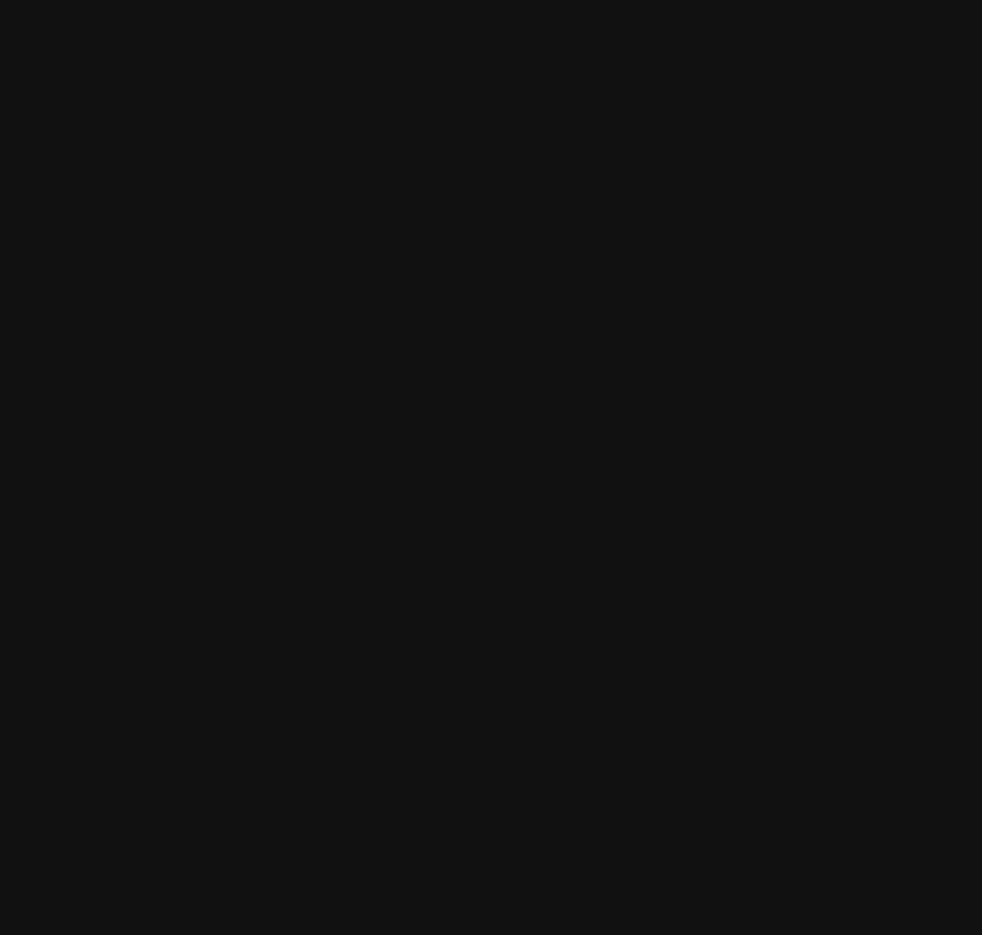
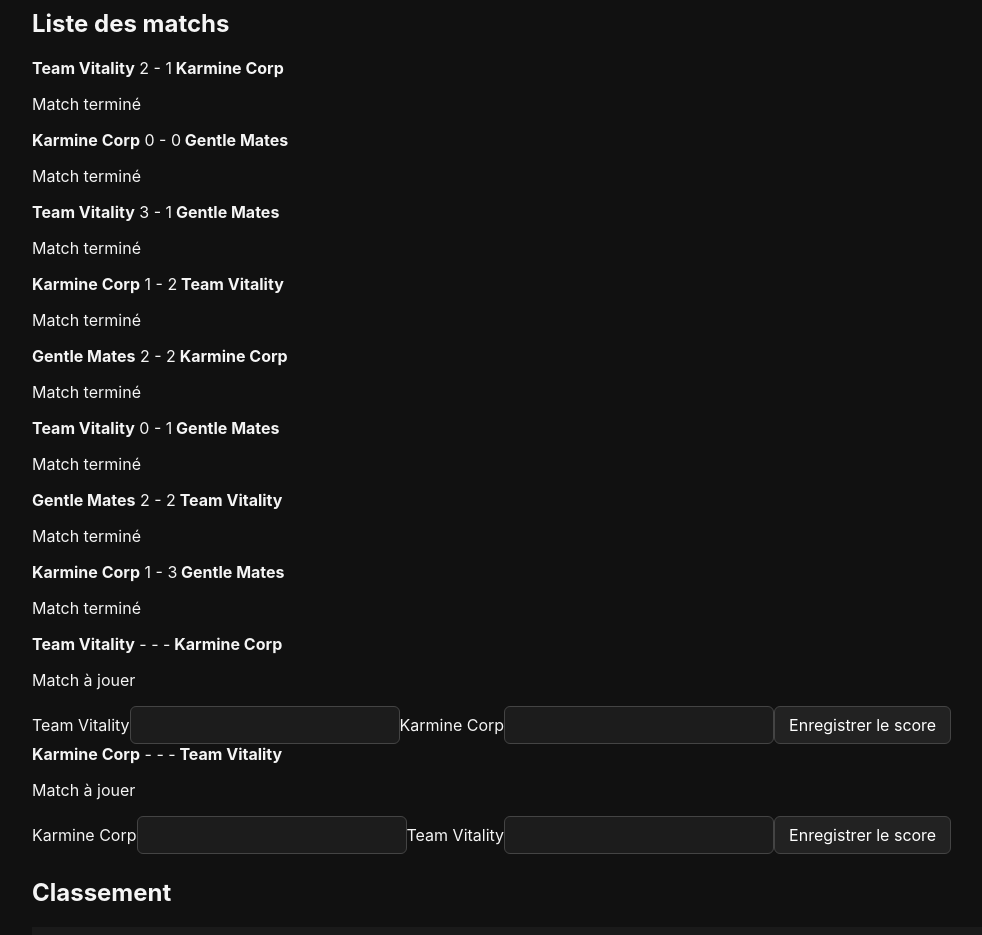
Before and after one commit to Redaskz/Projet-Arena, a React (Vite) app in the folder frontend/: page /matches in a window 1280 px wide. Shown: the part 200-1135 px from the top of the page, without its empty margins (8-990 px from the left). Before the commit the page ends 800 px from the top, so only its background shows below. Built offline with nearby package versions, Linux system fonts and the light colour scheme; no server answers.

Commit message:
feat(front): donnees simulees pour la page matchs et la saisie des scores

```diff
--- a/frontend/src/mocks/index.ts
+++ b/frontend/src/mocks/index.ts
@@ -1,109 +1,250 @@
 // TODO: provisoire — tout ce dossier disparaît quand le backend servira
 // GET /games, GET /teams, POST /teams et GET /tournaments. Il suffira alors de
 // passer USE_MOCKS à false : les pages repartiront sur les vraies requêtes.
+
 import { ApiError } from '../api/client';
 import type { TeamCreate } from '../api/teams';
-import type { Game, Team, Tournament } from '../types';
+import type { Game, Match, Team, Tournament } from '../types';
 
 // Typé boolean explicitement : sinon TypeScript le voit comme la constante
 // `true` et considère la branche "vraie API" comme du code mort.
 export const USE_MOCKS: boolean = true;
 
-// Fixtures typées Game et Team : si le type change (ajout ou renommage d'un
-// champ), TypeScript refuse de compiler tant qu'elles ne sont pas alignées.
-// Elles ont donc exactement les mêmes noms de champs que la vraie API.
+// Fixtures typées Game et Team : si le type change, TypeScript refuse de compiler
+// tant que les données fictives ne sont pas alignées avec les vrais types.
 export const MOCK_GAMES: Game[] = [
   {
-    id: 1, name: 'Counter-Strike 2', genre: 'fps', platform: 'PC', team_size: 5,
-    cover_url: null, rating: 3.6, released_at: '2023-09-27', rawg_id: null,
+    id: 1,
+    name: 'Counter-Strike 2',
+    genre: 'fps',
+    platform: 'PC',
+    team_size: 5,
+    cover_url: null,
+    rating: 3.6,
+    released_at: '2023-09-27',
+    rawg_id: null,
     created_at: '2026-09-15T10:00:00Z',
   },
   {
-    id: 2, name: 'Valorant', genre: 'fps', platform: 'PC', team_size: 5,
-    cover_url: null, rating: 3.5, released_at: '2020-06-02', rawg_id: null,
+    id: 2,
+    name: 'Valorant',
+    genre: 'fps',
+    platform: 'PC',
+    team_size: 5,
+    cover_url: null,
+    rating: 3.5,
+    released_at: '2020-06-02',
+    rawg_id: null,
     created_at: '2026-09-15T10:00:00Z',
   },
   {
-    id: 3, name: 'League of Legends', genre: 'moba', platform: 'PC', team_size: 5,
-    cover_url: null, rating: 3.8, released_at: '2009-10-27', rawg_id: null,
+    id: 3,
+    name: 'League of Legends',
+    genre: 'moba',
+    platform: 'PC',
+    team_size: 5,
+    cover_url: null,
+    rating: 3.8,
+    released_at: '2009-10-27',
+    rawg_id: null,
     created_at: '2026-09-15T10:00:00Z',
   },
   {
-    id: 4, name: 'EA Sports FC 25', genre: 'sport', platform: 'PC, PS5, Xbox', team_size: 1,
-    cover_url: null, rating: null, released_at: '2024-09-27', rawg_id: null,
+    id: 4,
+    name: 'EA Sports FC 25',
+    genre: 'sport',
+    platform: 'PC, PS5, Xbox',
+    team_size: 1,
+    cover_url: null,
+    rating: null,
+    released_at: '2024-09-27',
+    rawg_id: null,
     created_at: '2026-09-15T10:00:00Z',
   },
   {
-    id: 5, name: 'Street Fighter 6', genre: 'fighting', platform: 'PS5', team_size: 1,
-    cover_url: null, rating: 4.1, released_at: '2023-06-02', rawg_id: null,
+    id: 5,
+    name: 'Street Fighter 6',
+    genre: 'fighting',
+    platform: 'PS5',
+    team_size: 1,
+    cover_url: null,
+    rating: 4.1,
+    released_at: '2023-06-02',
+    rawg_id: null,
     created_at: '2026-09-15T10:00:00Z',
   },
   {
-    // platform vide : montre le texte "Plateforme non précisée" de GameCard.
-    id: 6, name: 'Fortnite', genre: 'battle_royale', platform: '', team_size: 4,
-    cover_url: null, rating: null, released_at: null, rawg_id: null,
+    // Cette valeur permet de tester l'affichage lorsqu'une plateforme est absente.
+    id: 6,
+    name: 'Fortnite',
+    genre: 'battle_royale',
+    platform: '',
+    team_size: 4,
+    cover_url: null,
+    rating: null,
+    released_at: null,
+    rawg_id: null,
     created_at: '2026-09-15T10:00:00Z',
   },
 ];
 
-// `let` et pas `const` : createTeamMock ajoute les équipes créées,
-// pour que la liste rechargée les affiche comme le ferait la vraie API.
+// `let` permet à createTeamMock d'ajouter une équipe et de conserver
+// cette nouvelle équipe lors des futurs affichages.
 let mockTeams: Team[] = [
-  { id: 1, name: 'Team Vitality', tag: 'VIT', game_id: 1, captain_id: 1, created_at: '2026-09-16T09:00:00Z' },
-  { id: 2, name: 'Karmine Corp', tag: 'KC', game_id: 3, captain_id: 2, created_at: '2026-09-16T09:00:00Z' },
-  { id: 3, name: 'Gentle Mates', tag: 'M8', game_id: 2, captain_id: 3, created_at: '2026-09-16T09:00:00Z' },
+  {
+    id: 1,
+    name: 'Team Vitality',
+    tag: 'VIT',
+    game_id: 1,
+    captain_id: 1,
+    created_at: '2026-09-16T09:00:00Z',
+  },
+  {
+    id: 2,
+    name: 'Karmine Corp',
+    tag: 'KC',
+    game_id: 3,
+    captain_id: 2,
+    created_at: '2026-09-16T09:00:00Z',
+  },
+  {
+    id: 3,
+    name: 'Gentle Mates',
+    tag: 'M8',
+    game_id: 2,
+    captain_id: 3,
+    created_at: '2026-09-16T09:00:00Z',
+  },
 ];
 
-// Même forme que ce que renvoie useFetch une fois le chargement réussi.
+// Même forme que ce que renvoie useFetch une fois le chargement terminé.
 export function mockFetchState<T>(data: T) {
-  return { data, loading: false, error: null };
+  return {
+    data,
+    loading: false,
+    error: null,
+  };
 }
 
 export function getMockTeams(): Team[] {
-  // Copie : un nouveau tableau à chaque appel, pour que React voie le changement.
+  // Une copie évite qu'un composant puisse modifier directement les fixtures.
   return [...mockTeams];
 }
 
-export async function createTeamMock(payload: TeamCreate): Promise<Team> {
-  // Délai simulé : permet de voir le bouton désactivé pendant l'envoi.
+export async function createTeamMock(
+  payload: TeamCreate,
+): Promise<Team> {
+  // Un petit délai permet de conserver le comportement d'une vraie requête HTTP.
   await new Promise((resolve) => setTimeout(resolve, 600));
 
   const nameTaken = mockTeams.some(
     (team) => team.name.toLowerCase() === payload.name.toLowerCase(),
   );
+
   if (nameTaken) {
-    // Même erreur que la vraie API : un ApiError avec le statut 409.
+    // On reproduit l'erreur que pourrait renvoyer le backend lors d'un conflit.
     throw new ApiError(409, "Ce nom d'équipe est déjà pris.");
   }
 
-  // Les champs remplis par le serveur (id, captain_id, created_at) sont
-  // simulés ici, comme le ferait le backend.
+  // Les champs normalement générés par le serveur sont simulés ici.
   const team: Team = {
     id: mockTeams.length + 1,
     captain_id: 1,
     created_at: new Date().toISOString(),
     ...payload,
   };
+
   mockTeams = [...mockTeams, team];
+
   return team;
-}
+};
 
-// Tournois fictifs de Victor (page /tournaments), repris de sa branche
-// feat/tournaments-page et convertis en snake_case pour suivre types/index.ts.
+// Tournois fictifs utilisés par la page /tournaments.
+// Les champs suivent les types backend en snake_case.
 export const MOCK_TOURNAMENTS: Tournament[] = [
-  { id: 1, name: 'Arena Masters CS2', game_id: 1, status: 'upcoming', start_date: '2026-10-05T18:00:00', max_teams: 16 },
-  { id: 2, name: 'Valorant Winter Cup', game_id: 2, status: 'ongoing', start_date: '2026-09-20T18:00:00', max_teams: 16 },
-  { id: 3, name: 'League of Legends Championship', game_id: 3, status: 'finished', start_date: '2026-08-15T14:00:00', max_teams: 32 },
-  { id: 4, name: 'FC 25 Arena Cup', game_id: 4, status: 'upcoming', start_date: '2026-10-12T15:00:00', max_teams: 16 },
-  { id: 5, name: 'Street Fighter Open', game_id: 5, status: 'ongoing', start_date: '2026-09-18T19:00:00', max_teams: 32 },
-  { id: 6, name: 'Fortnite Battle Arena', game_id: 6, status: 'finished', start_date: '2026-07-20T16:00:00', max_teams: 24 },
-  { id: 7, name: 'CS2 Community Cup', game_id: 1, status: 'ongoing', start_date: '2026-09-19T17:00:00', max_teams: 8 },
-  { id: 8, name: 'Valorant Open Series', game_id: 2, status: 'upcoming', start_date: '2026-10-20T18:00:00', max_teams: 32 },
-  { id: 9, name: 'League Arena Masters', game_id: 3, status: 'finished', start_date: '2026-08-30T16:00:00', max_teams: 16 },
-  { id: 10, name: 'Fortnite Pro Cup', game_id: 6, status: 'upcoming', start_date: '2026-10-25T20:00:00', max_teams: 16 },
+  {
+    id: 1,
+    name: 'Arena Masters CS2',
+    game_id: 1,
+    status: 'upcoming',
+    start_date: '2026-10-05T18:00:00',
+    max_teams: 16,
+  },
+  {
+    id: 2,
+    name: 'Valorant Winter Cup',
+    game_id: 2,
+    status: 'ongoing',
+    start_date: '2026-09-20T18:00:00',
+    max_teams: 16,
+  },
+  {
+    id: 3,
+    name: 'League of Legends Championship',
+    game_id: 3,
+    status: 'finished',
+    start_date: '2026-08-15T14:00:00',
+    max_teams: 32,
+  },
+  {
+    id: 4,
+    name: 'FC 25 Arena Cup',
+    game_id: 4,
+    status: 'upcoming',
+    start_date: '2026-10-12T15:00:00',
+    max_teams: 16,
+  },
+  {
+    id: 5,
+    name: 'Street Fighter Open',
+    game_id: 5,
+    status: 'ongoing',
+    start_date: '2026-09-18T19:00:00',
+    max_teams: 32,
+  },
+  {
+    id: 6,
+    name: 'Fortnite Battle Arena',
+    game_id: 6,
+    status: 'finished',
+    start_date: '2026-07-20T16:00:00',
+    max_teams: 24,
+  },
+  {
+    id: 7,
+    name: 'CS2 Community Cup',
+    game_id: 1,
+    status: 'ongoing',
+    start_date: '2026-09-19T17:00:00',
+    max_teams: 8,
+  },
+  {
+    id: 8,
+    name: 'Valorant Open Series',
+    game_id: 2,
+    status: 'upcoming',
+    start_date: '2026-10-20T18:00:00',
+    max_teams: 32,
+  },
+  {
+    id: 9,
+    name: 'League Arena Masters',
+    game_id: 3,
+    status: 'finished',
+    start_date: '2026-08-30T16:00:00',
+    max_teams: 16,
+  },
+  {
+    id: 10,
+    name: 'Fortnite Pro Cup',
+    game_id: 6,
+    status: 'upcoming',
+    start_date: '2026-10-25T20:00:00',
+    max_teams: 16,
+  },
 ];
 
-// Accesseurs utilisés par TournamentsPage (Victor) : une copie à chaque appel.
+// Accesseurs utilisés par les pages pour récupérer les données fictives.
 export function getMockGames(): Game[] {
   return [...MOCK_GAMES];
 }
@@ -111,3 +252,123 @@ export function getMockGames(): Game[] {
 export function getMockTournaments(): Tournament[] {
   return [...MOCK_TOURNAMENTS];
 }
+
+// Matchs fictifs utilisés par la page des matchs et le classement.
+// Plusieurs résultats sont volontairement différents pour tester les calculs.
+export const MOCK_MATCHES: Match[] = [
+  {
+    id: 1,
+    tournament_id: 1,
+    round: 1,
+    team_a_id: 1,
+    team_b_id: 2,
+    score_a: 2,
+    score_b: 1,
+    status: 'played',
+    scheduled_at: '2026-09-20T18:00:00Z',
+  },
+  {
+    id: 2,
+    tournament_id: 1,
+    round: 1,
+    team_a_id: 2,
+    team_b_id: 3,
+    score_a: 0,
+    score_b: 0,
+    status: 'played',
+    scheduled_at: '2026-09-20T20:00:00Z',
+  },
+  {
+    id: 3,
+    tournament_id: 1,
+    round: 2,
+    team_a_id: 1,
+    team_b_id: 3,
+    score_a: 3,
+    score_b: 1,
+    status: 'played',
+    scheduled_at: '2026-09-21T18:00:00Z',
+  },
+  {
+    id: 4,
+    tournament_id: 1,
+    round: 2,
+    team_a_id: 2,
+    team_b_id: 1,
+    score_a: 1,
+    score_b: 2,
+    status: 'played',
+    scheduled_at: '2026-09-21T20:00:00Z',
+  },
+  {
+    id: 5,
+    tournament_id: 1,
+    round: 3,
+    team_a_id: 3,
+    team_b_id: 2,
+    score_a: 2,
+    score_b: 2,
+    status: 'played',
+    scheduled_at: '2026-09-22T18:00:00Z',
+  },
+  {
+    id: 6,
+    tournament_id: 2,
+    round: 1,
+    team_a_id: 1,
+    team_b_id: 3,
+    score_a: 0,
+    score_b: 1,
+    status: 'played',
+    scheduled_at: '2026-09-23T18:00:00Z',
+  },
+  {
+    id: 7,
+    tournament_id: 2,
+    round: 1,
+    team_a_id: 3,
+    team_b_id: 1,
+    score_a: 2,
+    score_b: 2,
+    status: 'played',
+    scheduled_at: '2026-09-23T20:00:00Z',
+  },
+  {
+    id: 8,
+    tournament_id: 2,
+    round: 2,
+    team_a_id: 2,
+    team_b_id: 3,
+    score_a: 1,
+    score_b: 3,
+    status: 'played',
+    scheduled_at: '2026-09-24T18:00:00Z',
+  },
+  {
+    id: 9,
+    tournament_id: 2,
+    round: 2,
+    team_a_id: 1,
+    team_b_id: 2,
+    score_a: null,
+    score_b: null,
+    status: 'scheduled',
+    scheduled_at: '2026-09-25T18:00:00Z',
+  },
+  {
+    id: 10,
+    tournament_id: 2,
+    round: 3,
+    team_a_id: 2,
+    team_b_id: 1,
+    score_a: null,
+    score_b: null,
+    status: 'scheduled',
+    scheduled_at: '2026-09-25T20:00:00Z',
+  },
+];
+
+export function getMockMatches(): Match[] {
+  // Une copie évite qu'une modification de la page ne modifie les fixtures partagées.
+  return [...MOCK_MATCHES];
+}
--- a/frontend/src/pages/MatchesPage.tsx
+++ b/frontend/src/pages/MatchesPage.tsx
@@ -1,12 +1,14 @@
 import { useMemo, useState } from 'react';
-import { patch } from '../api/client';
 import ErrorMessage from '../components/ErrorMessage';
 import Loader from '../components/Loader';
 import MatchRow from '../components/MatchRow';
 import StandingsTable, {
   type Standing,
 } from '../components/StandingsTable';
-import { useFetch } from '../hooks/useFetch';
+import {
+  getMockMatches,
+  getMockTeams,
+} from '../mocks';
 import type { Match, Team } from '../types';
 
 type MatchFilter = 'all' | 'scheduled' | 'played';
@@ -16,30 +18,21 @@ interface ScoreForm {
   scoreB: string;
 }
 
-function MatchesPage() {
-  const {
-    data: matches,
-    loading,
-    error,
-    refetch,
-  } = useFetch<Match[]>('/matches');
+interface MatchesPageProps {}
 
-  const {
-    data: teams,
-    loading: teamsLoading,
-    error: teamsError,
-  } = useFetch<Team[]>('/teams');
+function MatchesPage({}: MatchesPageProps) {
+  const [matches, setMatches] = useState<Match[]>(getMockMatches);
+  const [teams] = useState<Team[]>(getMockTeams);
 
   const [filter, setFilter] = useState<MatchFilter>('all');
   const [scores, setScores] = useState<Record<number, ScoreForm>>({});
-  const [savingMatchId, setSavingMatchId] = useState<number | null>(null);
   const [saveError, setSaveError] = useState<string | null>(null);
 
+  // Ces états gardent les branches demandées par le projet même avec les mocks.
+  const loading = false;
+  const error: string | null = null;
+
   const filteredMatches = useMemo(() => {
-    if (!matches) {
-      return [];
-    }
-
     if (filter === 'all') {
       return matches;
     }
@@ -48,16 +41,12 @@ function MatchesPage() {
   }, [matches, filter]);
 
   const standings = useMemo<Standing[]>(() => {
-    if (!matches || !teams) {
-      return [];
-    }
-
-    const calculatedStandings = teams.map((team) => {
+    return teams
+      .map((team) => {
         const teamMatches = matches.filter(
           (match) =>
             match.status === 'played' &&
-          (match.team_a_id === team.id ||
-            match.team_b_id === team.id),
+            (match.team_a_id === team.id || match.team_b_id === team.id),
         );
 
         let wins = 0;
@@ -69,9 +58,7 @@ function MatchesPage() {
         teamMatches.forEach((match) => {
           const isTeamA = match.team_a_id === team.id;
           const teamScore = isTeamA ? match.score_a : match.score_b;
-        const opponentScore = isTeamA
-          ? match.score_b
-          : match.score_a;
+          const opponentScore = isTeamA ? match.score_b : match.score_a;
 
           if (teamScore === null || opponentScore === null) {
             return;
@@ -99,41 +86,34 @@ function MatchesPage() {
           points,
           difference,
         };
-    });
-
-    return calculatedStandings.sort((a, b) => {
-      if (b.points !== a.points) {
-        return b.points - a.points;
-      }
-
-      if (b.difference !== a.difference) {
-        return b.difference - a.difference;
-      }
-
-      return b.wins - a.wins;
-    });
+      })
+      .sort(
+        (a, b) =>
+          b.points - a.points ||
+          b.difference - a.difference ||
+          b.wins - a.wins,
+      );
   }, [matches, teams]);
 
-  const getTeam = (teamId: number): Team | undefined => {
-    return teams?.find((team) => team.id === teamId);
-  };
+  const getTeam = (id: number): Team | undefined =>
+    teams.find((team) => team.id === id);
 
   const handleScoreChange = (
     matchId: number,
     field: 'scoreA' | 'scoreB',
     value: string,
-  ) => {
-    setScores((currentScores) => ({
-      ...currentScores,
+  ): void => {
+    setScores((current) => ({
+      ...current,
       [matchId]: {
-        scoreA: currentScores[matchId]?.scoreA ?? '',
-        scoreB: currentScores[matchId]?.scoreB ?? '',
+        scoreA: current[matchId]?.scoreA ?? '',
+        scoreB: current[matchId]?.scoreB ?? '',
         [field]: value,
       },
     }));
   };
 
-  const handleScoreSubmit = async (match: Match): Promise<void> => {
+  const handleScoreSubmit = (match: Match): void => {
     const score = scores[match.id];
 
     if (!score) {
@@ -151,50 +131,39 @@ function MatchesPage() {
       scoreA < 0 ||
       scoreB < 0
     ) {
-      setSaveError(
-        'Les scores doivent être des entiers supérieurs ou égaux à 0.',
-      );
+      setSaveError('Les scores doivent être des entiers positifs ou nuls.');
       return;
     }
 
-    setSavingMatchId(match.id);
-    setSaveError(null);
-
-    try {
-      await patch<Match>(`/matches/${match.id}`, {
+    // On modifie le mock local pour simuler la réponse du backend.
+    setMatches((current) =>
+      current.map((currentMatch) =>
+        currentMatch.id === match.id
+          ? {
+              ...currentMatch,
               score_a: scoreA,
               score_b: scoreB,
               status: 'played',
+            }
+          : currentMatch,
+      ),
+    );
+
+    setScores((current) => {
+      const next = { ...current };
+      delete next[match.id];
+      return next;
     });
 
-      setScores((currentScores) => {
-        const nextScores = { ...currentScores };
-        delete nextScores[match.id];
-        return nextScores;
-      });
-
-      refetch();
-    } catch (requestError: unknown) {
-      if (requestError instanceof Error) {
-        setSaveError(requestError.message);
-      } else {
-        setSaveError('Impossible d’enregistrer le score.');
-      }
-    } finally {
-      setSavingMatchId(null);
-    }
+    setSaveError(null);
   };
 
-  if (loading || teamsLoading) {
+  if (loading) {
     return <Loader />;
   }
 
   if (error) {
     return <ErrorMessage message={error} />;
-  }
-
-  if (teamsError) {
-    return <ErrorMessage message={teamsError} />;
   }
 
   if (!matches || !teams) {
@@ -206,7 +175,7 @@ function MatchesPage() {
       <h1>Matchs</h1>
 
       <section>
-        <label htmlFor="match-filter">Filtrer les matchs :</label>
+        <label htmlFor="match-filter">Filtrer les matchs : </label>
 
         <select
           id="match-filter"
@@ -245,11 +214,11 @@ function MatchesPage() {
                   teamB={teamB}
                 />
 
-                {match.status !== 'played' && (
+                {match.status === 'scheduled' && (
                   <form
                     onSubmit={(event) => {
                       event.preventDefault();
-                      void handleScoreSubmit(match);
+                      handleScoreSubmit(match);
                     }}
                   >
                     <label htmlFor={`score-a-${match.id}`}>
@@ -260,7 +229,6 @@ function MatchesPage() {
                       id={`score-a-${match.id}`}
                       type="number"
                       min="0"
-                      step="1"
                       value={scores[match.id]?.scoreA ?? ''}
                       onChange={(event) =>
                         handleScoreChange(
@@ -279,7 +247,6 @@ function MatchesPage() {
                       id={`score-b-${match.id}`}
                       type="number"
                       min="0"
-                      step="1"
                       value={scores[match.id]?.scoreB ?? ''}
                       onChange={(event) =>
                         handleScoreChange(
@@ -290,13 +257,8 @@ function MatchesPage() {
                       }
                     />
 
-                    <button
-                      type="submit"
-                      disabled={savingMatchId === match.id}
-                    >
-                      {savingMatchId === match.id
-                        ? 'Enregistrement...'
-                        : 'Enregistrer le score'}
+                    <button type="submit">
+                      Enregistrer le score
                     </button>
                   </form>
                 )}
```
Lines whose indentation alone changed are shown as unchanged.
